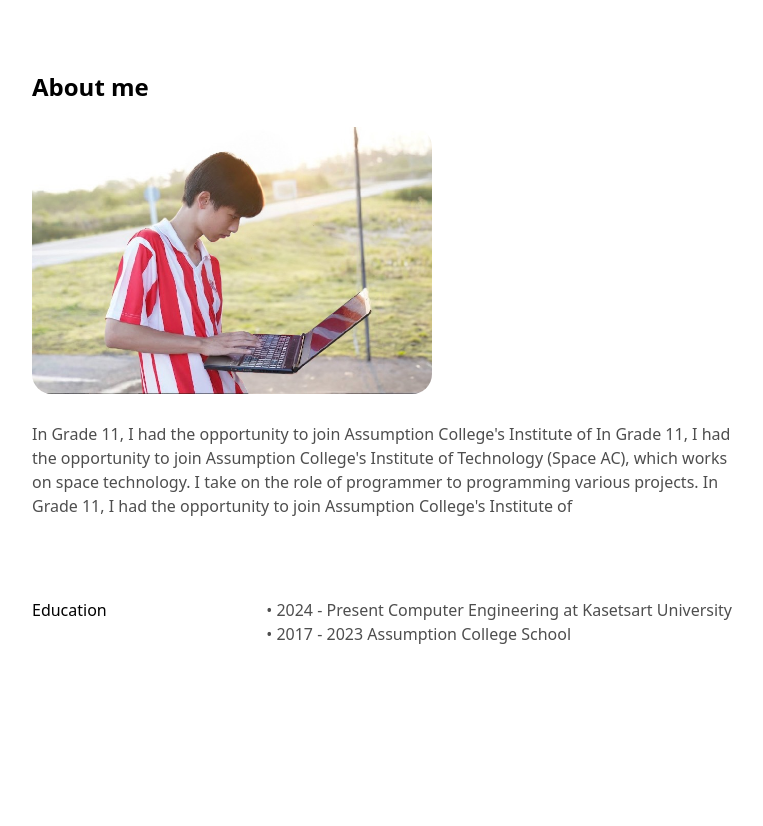
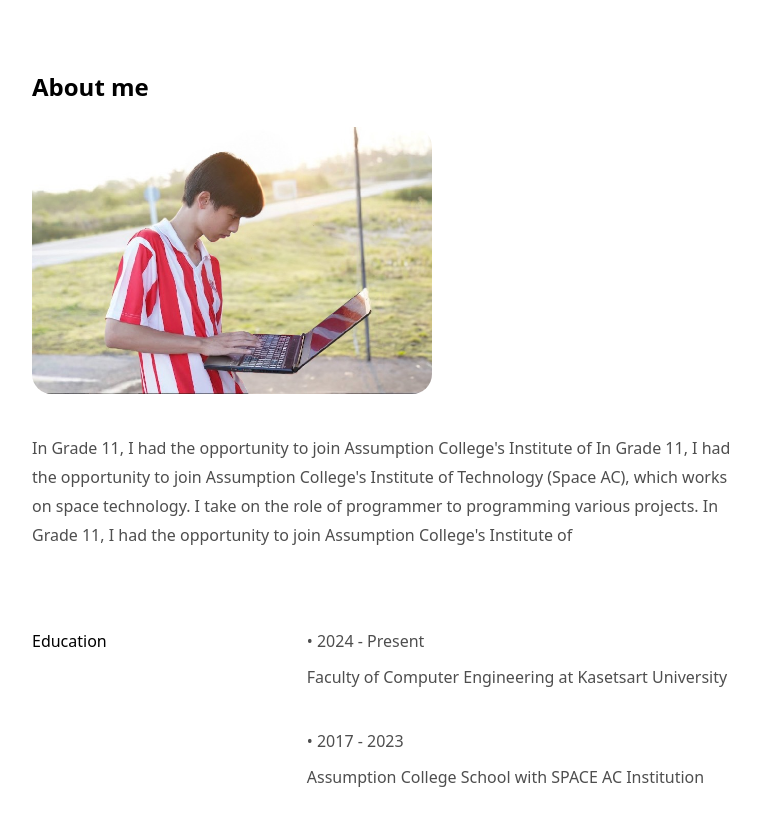
Before and after one commit to Sol4rXD/Web-Port-Optimize, a website: page src/about-page/about.html in a window 1280 px wide. Shown: the part 106-932 px from the top of the page, without its empty margins (258-1021 px from the left). Before the commit the page ends 800 px from the top, so only its background shows below. Drawn offline with Linux system fonts and the light colour scheme.

Commit message:
finish about page maung

```diff
--- a/src/about-page/about.html
+++ b/src/about-page/about.html
@@ -25,17 +25,21 @@
     <div class="mx-auto max-w-[700px] pt-20">
         <h1 class="font-bold text-2xl">About me</h1>
         <img src="assets/film-pic (1).jpg" class="rounded-[20px] w-[400px] h-auto mt-6" alt="">
-        <p class="text-grey_primary mt-7 max-w-[700px]">
+        <p class="text-grey_primary mt-10 max-w-[700px] leading-[1.8]">
             In Grade 11, I had the opportunity to join Assumption College's Institute of  In Grade 11, I had the opportunity to join Assumption College's Institute of Technology (Space AC), which works on space technology. I take on the role of programmer to programming various projects. In Grade 11, I had the opportunity to join Assumption College's Institute of
         </p>
     </div>
     <div class="mx-auto pt-20 flex justify-center">
-        <div class="w-[700px] flex justify-between">
+        <div class="w-[700px] flex">
             <p>Education</p>
-            <ul>
+            <ul class="space-y-4 ml-[200px]">
                 <li class="flex flex-col">
-                    <a class="text-grey_primary"href="">• 2024 - Present Computer Engineering at Kasetsart University</a>
-                    <a class="text-grey_primary" href="">• 2017 - 2023 Assumption College School</a>
+                    <p class="text-grey_primary font-medium">• 2024 - Present</p>
+                    <p class="text-grey_primary mt-3">Faculty of Computer Engineering at Kasetsart University</p>
+                </li>
+                <li class="flex flex-col">
+                    <p class="text-grey_primary font-medium mt-6">• 2017 - 2023</p>
+                    <p class="text-grey_primary mb-20 mt-3">Assumption College School with SPACE AC Institution</p>
                 </li>
             </ul>
         </div>
```
Also changed, not shown: src/output.css.
